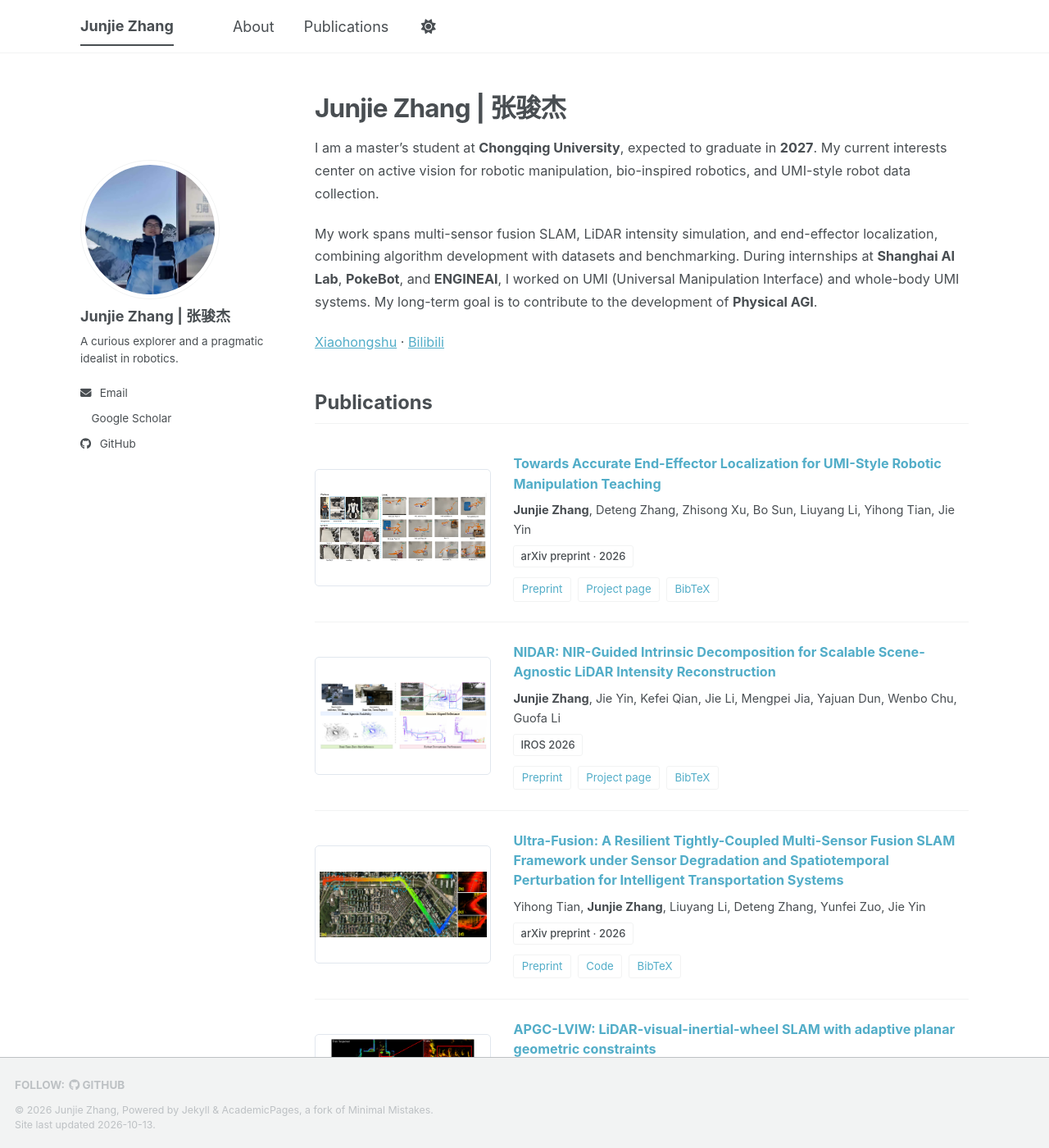
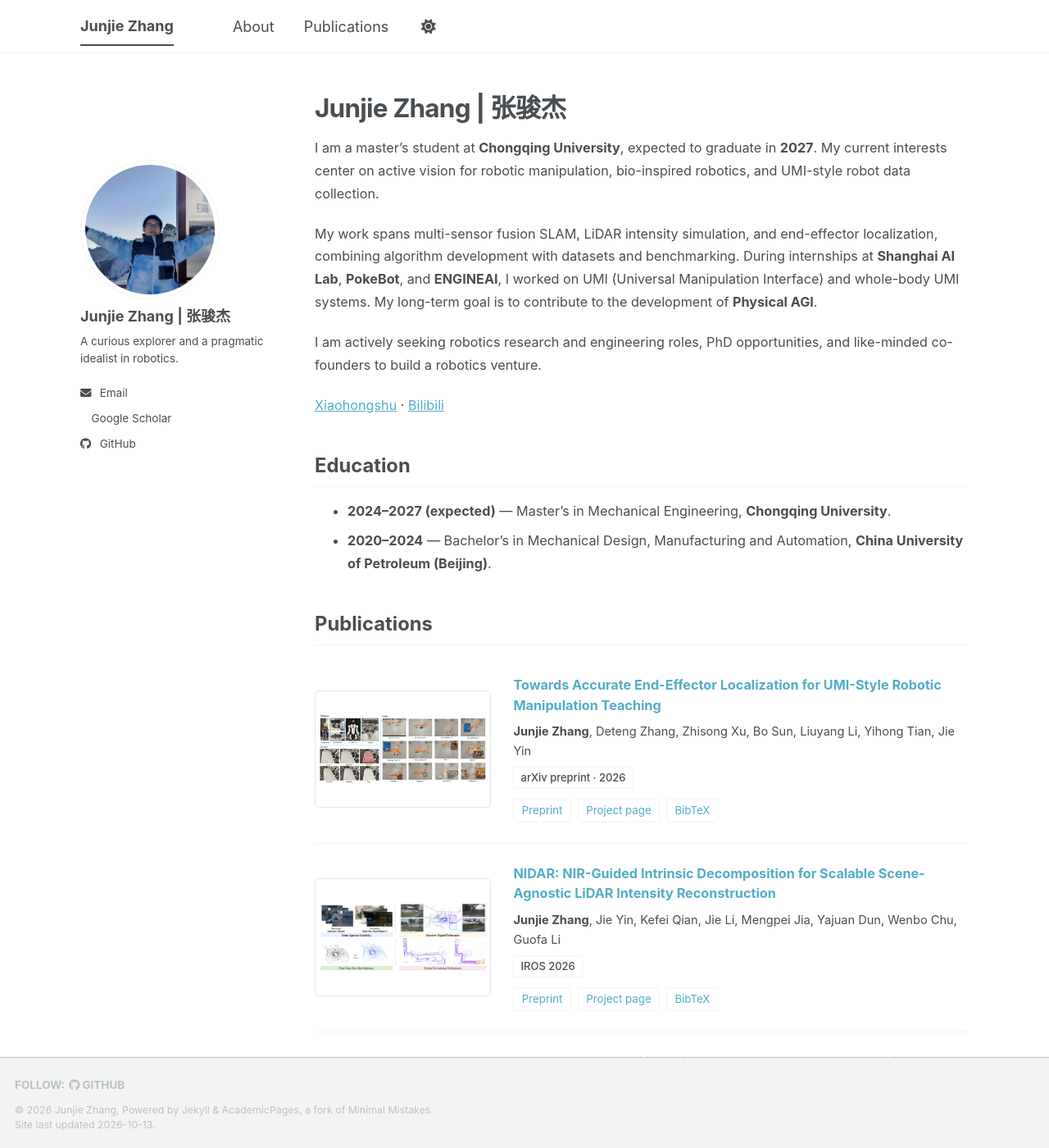
Before and after one commit to Zjj587/zjj587.github.io, a Jekyll site: the page built from index.md, in a window 1280 px wide and 1400 px high. Shown: the whole window at 82% size. Built offline with Jekyll 4.4.1, drawn with Linux system fonts in a browser that asks for light colours; a style sheet for code colours, icons or effects is not loaded; some of the changed text lies outside the part shown.

Commit message:
Add approved education opportunities and future vision

```diff
--- a/assets/css/academic-home.css
+++ b/assets/css/academic-home.css
@@ -199,6 +199,25 @@ html {
   margin-top: 3rem;
 }
 
+.page__content .academic-vision__figure {
+  margin: 1rem 0 0;
+}
+
+.academic-vision__figure img {
+  display: block;
+  width: 100%;
+  height: auto;
+  margin: 0;
+  border-radius: 4px;
+}
+
+.academic-vision__figure figcaption {
+  margin-top: 0.55rem;
+  font-size: 0.78em;
+  line-height: 1.5;
+  color: var(--global-text-color-light);
+}
+
 @media (min-width: 1024px) {
   #main {
     display: grid;
--- a/index.md
+++ b/index.md
@@ -11,7 +11,18 @@ I am a master's student at **Chongqing University**, expected to graduate in **2
 
 My work spans multi-sensor fusion SLAM, LiDAR intensity simulation, and end-effector localization, combining algorithm development with datasets and benchmarking. During internships at **Shanghai AI Lab**, **PokeBot**, and **ENGINEAI**, I worked on UMI (Universal Manipulation Interface) and whole-body UMI systems. My long-term goal is to contribute to the development of **Physical AGI**.
 
+I am actively seeking robotics research and engineering roles, PhD opportunities, and like-minded co-founders to build a robotics venture.
+
 [Xiaohongshu](https://www.xiaohongshu.com/user/profile/654cda6b0000000008003b9d) · [Bilibili](https://space.bilibili.com/266735709?spm_id_from=333.1007.0.0)
+
+</section>
+
+<section id="education" class="academic-section" markdown="1">
+
+## Education
+
+- **2024–2027 (expected)** — Master’s in Mechanical Engineering, **Chongqing University**.
+- **2020–2024** — Bachelor’s in Mechanical Design, Manufacturing and Automation, **China University of Petroleum (Beijing)**.
 
 </section>
 
@@ -37,3 +48,16 @@ My work spans multi-sensor fusion SLAM, LiDAR intensity simulation, and end-effe
 </ul>
 
 </section>
+
+<section id="vision" class="academic-section" markdown="1">
+
+## Vision
+
+I envision a future where robots help us build the world around us. I hope to find like-minded partners to turn that vision into reality.
+
+<figure class="academic-vision__figure">
+<img src="{{ site.url }}{{ site.baseurl }}/assets/vision/robot.png" alt="A robot-assisted future depicted in The Wandering Earth II" width="1698" height="612" loading="lazy" decoding="async">
+<figcaption>Film still from <em>The Wandering Earth II</em> (2023).</figcaption>
+</figure>
+
+</section>
```
Also changed, not shown: assets/vision/robot.png (added).
